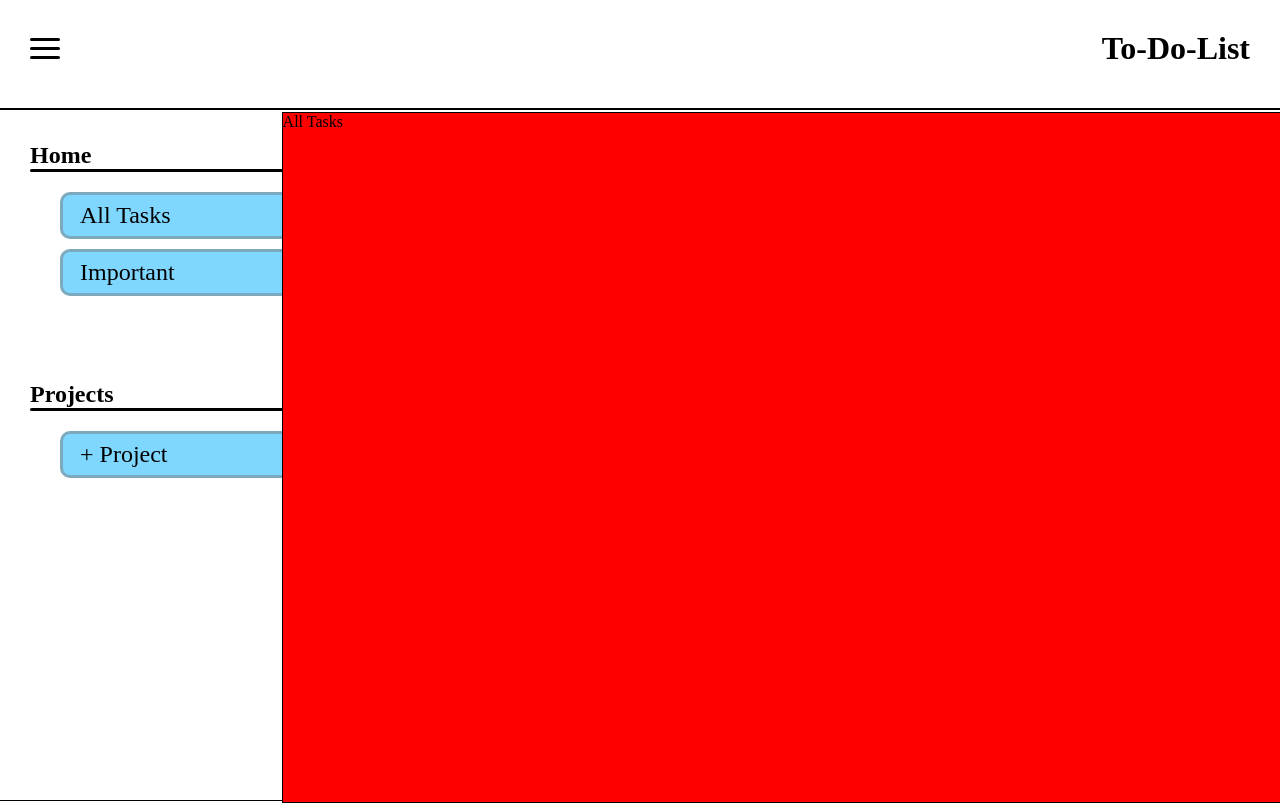
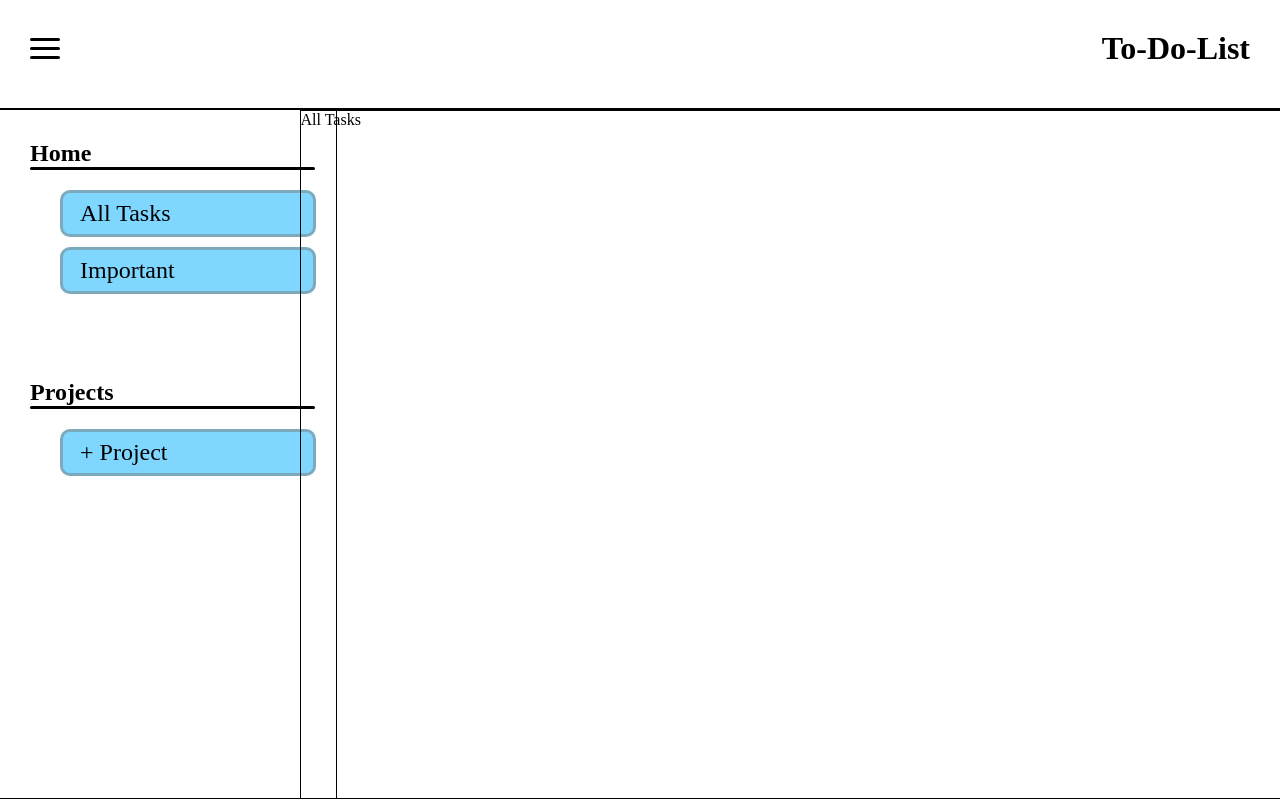
Before and after one commit to ProjectDueTmr/ToDoList, a website built with webpack: page src/index.html in a window 1280 px wide. Built offline with nearby package versions, Linux system fonts and the light colour scheme.

Commit message:
grid realign

```diff
--- a/src/style.css
+++ b/src/style.css
@@ -6,8 +6,8 @@
 
 .wrapper{
     display: grid;
-    grid-template-columns: 22% 75%;
-    grid-template-rows: 14% 1fr;
+    grid-template-columns: 23.4% 10%;
+    grid-template-rows: 13.8% 86%
 }
 
 /* HEADER */
@@ -99,7 +99,6 @@
   grid-column: 2 / span 2;
     position: relative;
     border: 1px solid black;
-    background-color: red;
     width: 100%;
     height: 100%;
 }
```
